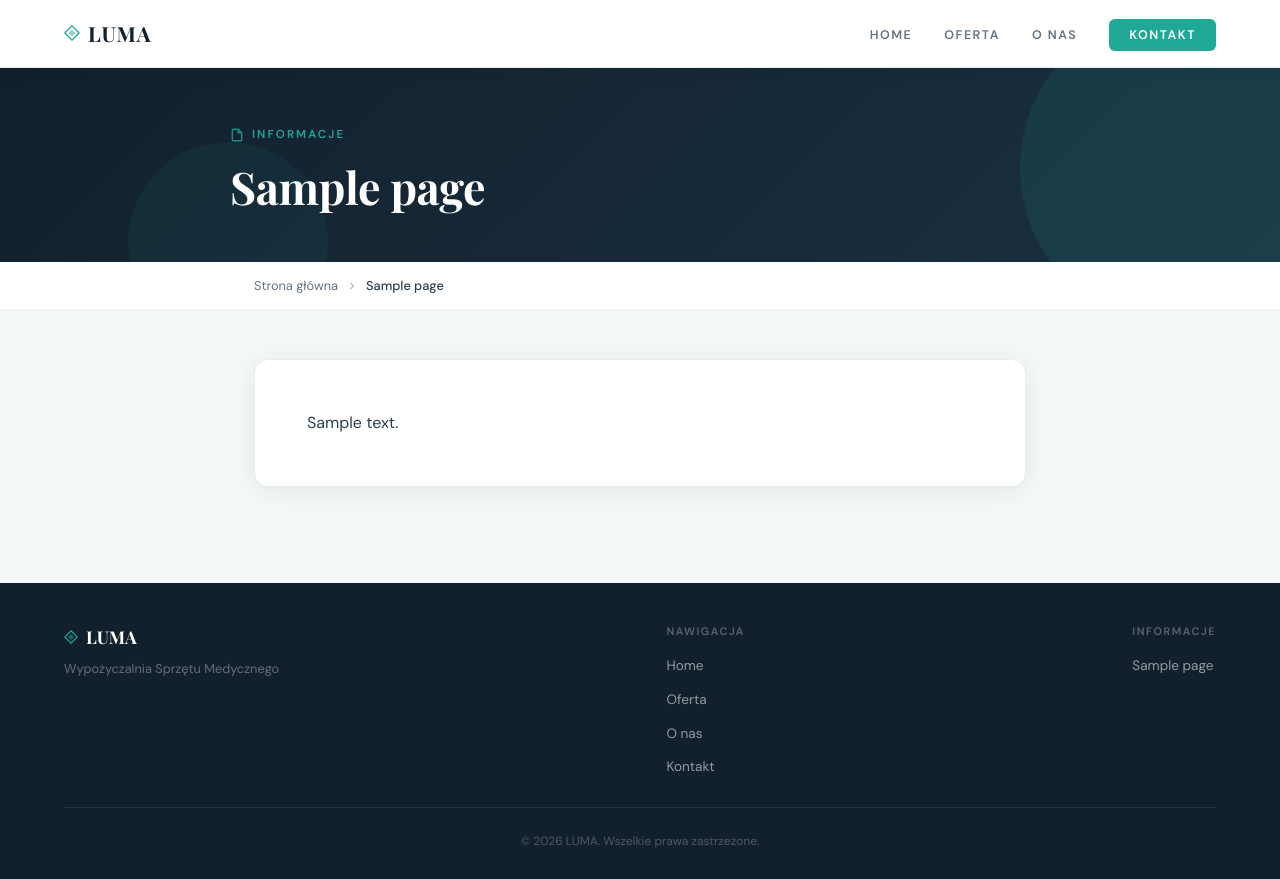
After one commit to RL89pl/medrent, a Django app: a page that uses core/templates/core/page.html in a window 1280 px wide. The commit adds this page. Run offline with Django 5.2, Linux system fonts and the light colour scheme; data comes from the database, SQL or seed files in the repository; tables that the repository leaves empty hold one stand-in row (values such as "Sample post"); some libraries are stand-ins or nearby versions.

Commit message:
add Page model and implement footer page links in templates

```diff
--- a/MedRent/settings.py
+++ b/MedRent/settings.py
@@ -76,6 +76,7 @@ TEMPLATES = [
                 'django.template.context_processors.request',
                 'django.contrib.auth.context_processors.auth',
                 'django.contrib.messages.context_processors.messages',
+                'core.context_processors.footer_pages',
             ],
         },
     },
--- /dev/null
+++ b/core/context_processors.py
@@ -0,0 +1,7 @@
+from .models import Page
+
+
+def footer_pages(request):
+    return {
+        'footer_pages': Page.objects.filter(is_active=True, show_in_footer=True),
+    }
--- /dev/null
+++ b/core/templates/core/page.html
@@ -0,0 +1,499 @@
+<!DOCTYPE html>
+<html lang="pl">
+<head>
+<meta charset="UTF-8">
+<meta name="viewport" content="width=device-width, initial-scale=1.0">
+<title>{{ page.title }} – LUMA</title>
+{% if page.meta_description %}<meta name="description" content="{{ page.meta_description }}">{% endif %}
+<meta property="og:type" content="website">
+<meta property="og:title" content="{{ page.title }} – LUMA">
+{% if page.meta_description %}<meta property="og:description" content="{{ page.meta_description }}">{% endif %}
+{% if site_settings.favicon %}<link rel="icon" href="{{ site_settings.favicon.url }}">
+<link rel="apple-touch-icon" href="{{ site_settings.favicon.url }}">{% endif %}
+<link rel="preconnect" href="https://fonts.googleapis.com">
+<link rel="preconnect" href="https://fonts.gstatic.com" crossorigin>
+<link href="https://fonts.googleapis.com/css2?family=Playfair+Display:wght@400;600;700;900&family=DM+Sans:wght@300;400;500;600&display=swap" rel="stylesheet">
+<style>
+  *, *::before, *::after { box-sizing: border-box; margin: 0; padding: 0; }
+
+  :root {
+    --teal: #1fa896;
+    --teal-dark: #167a6d;
+    --teal-light: #e8f7f5;
+    --teal-mid: #c2ede8;
+    --navy: #12202e;
+    --text: #2c3e50;
+    --text-muted: #637381;
+    --bg: #f5f8f8;
+    --border: #e2eeec;
+    --shadow: 0 4px 24px rgba(18,32,46,0.08);
+    --radius: 14px;
+  }
+
+  html { scroll-behavior: smooth; }
+
+  body {
+    font-family: 'DM Sans', sans-serif;
+    color: var(--text);
+    background: var(--bg);
+    line-height: 1.6;
+    overflow-x: hidden;
+  }
+
+  /* ── NAVBAR ── */
+  #navbar {
+    position: fixed;
+    top: 0; left: 0; right: 0;
+    z-index: 1000;
+    background: rgba(255,255,255,0.97);
+    backdrop-filter: blur(12px);
+    border-bottom: 1px solid var(--border);
+    box-shadow: 0 2px 16px rgba(18,32,46,0.06);
+    height: 68px;
+  }
+  .nav-inner {
+    max-width: 1200px;
+    margin: 0 auto;
+    padding: 0 24px;
+    height: 100%;
+    display: flex;
+    align-items: center;
+    justify-content: space-between;
+  }
+  .nav-logo {
+    display: flex;
+    align-items: center;
+    gap: 8px;
+    text-decoration: none;
+    font-family: 'Playfair Display', serif;
+    font-size: 1.3rem;
+    font-weight: 700;
+    color: var(--navy);
+    letter-spacing: 0.04em;
+  }
+  .nav-logo svg { color: var(--teal); }
+  .site-logo-img { height: 40px; width: auto; object-fit: contain; }
+  .site-logo-img--footer { height: 32px; }
+  .nav-links { display: flex; align-items: center; gap: 32px; list-style: none; }
+  .nav-links a {
+    text-decoration: none;
+    font-size: 0.78rem;
+    font-weight: 600;
+    letter-spacing: 0.12em;
+    color: var(--text-muted);
+    text-transform: uppercase;
+    transition: color .2s;
+  }
+  .nav-links a:hover { color: var(--teal); }
+  .nav-cta {
+    background: var(--teal) !important;
+    color: #fff !important;
+    padding: 8px 20px;
+    border-radius: 6px;
+    transition: background .2s !important;
+  }
+  .nav-cta:hover { background: var(--teal-dark) !important; }
+  .hamburger { display: none; flex-direction: column; gap: 5px; cursor: pointer; background: none; border: none; padding: 4px; }
+  .hamburger span { display: block; width: 24px; height: 2px; background: var(--navy); border-radius: 2px; transition: .3s; }
+  .mobile-menu { display: none; position: fixed; top: 68px; left: 0; right: 0; background: #fff; border-bottom: 1px solid var(--border); padding: 20px 24px; z-index: 999; box-shadow: 0 8px 24px rgba(0,0,0,0.1); }
+  .mobile-menu.open { display: block; }
+  .mobile-menu a { display: block; padding: 14px 0; text-decoration: none; font-size: 0.9rem; font-weight: 600; letter-spacing: 0.1em; text-transform: uppercase; color: var(--text); border-bottom: 1px solid var(--border); transition: color .2s; }
+  .mobile-menu a:last-child { border-bottom: none; }
+  .mobile-menu a:hover { color: var(--teal); }
+  @media (max-width: 800px) {
+    .nav-links { display: none; }
+    .hamburger { display: flex; }
+  }
+
+  /* ── HERO BANNER ── */
+  .page-hero {
+    margin-top: 68px;
+    background: linear-gradient(135deg, var(--navy) 0%, #1a3040 100%);
+    padding: 56px 24px 48px;
+    position: relative;
+    overflow: hidden;
+  }
+  .page-hero::before {
+    content: '';
+    position: absolute;
+    top: -60px; right: -60px;
+    width: 320px; height: 320px;
+    border-radius: 50%;
+    background: rgba(31,168,150,0.12);
+  }
+  .page-hero::after {
+    content: '';
+    position: absolute;
+    bottom: -80px; left: 10%;
+    width: 200px; height: 200px;
+    border-radius: 50%;
+    background: rgba(31,168,150,0.07);
+  }
+  .page-hero-inner {
+    max-width: 820px;
+    margin: 0 auto;
+    position: relative;
+    z-index: 1;
+  }
+  .page-hero-eyebrow {
+    display: inline-flex;
+    align-items: center;
+    gap: 8px;
+    font-size: 0.72rem;
+    font-weight: 700;
+    letter-spacing: 0.18em;
+    text-transform: uppercase;
+    color: var(--teal);
+    margin-bottom: 16px;
+  }
+  .page-hero-eyebrow svg { opacity: 0.8; }
+  .page-hero h1 {
+    font-family: 'Playfair Display', serif;
+    font-size: clamp(1.8rem, 4vw, 2.8rem);
+    font-weight: 700;
+    color: #fff;
+    line-height: 1.2;
+    letter-spacing: -0.01em;
+  }
+
+  /* ── BREADCRUMB ── */
+  .breadcrumb-bar {
+    background: #fff;
+    border-bottom: 1px solid var(--border);
+    padding: 14px 0;
+  }
+  .breadcrumb {
+    max-width: 820px;
+    margin: 0 auto;
+    padding: 0 24px;
+    display: flex;
+    align-items: center;
+    gap: 8px;
+    font-size: 0.8rem;
+    color: var(--text-muted);
+    flex-wrap: wrap;
+  }
+  .breadcrumb a { color: var(--text-muted); text-decoration: none; transition: color .2s; }
+  .breadcrumb a:hover { color: var(--teal); }
+  .breadcrumb svg { flex-shrink: 0; opacity: 0.5; }
+  .breadcrumb .current { color: var(--text); font-weight: 500; }
+
+  /* ── CONTENT CARD ── */
+  .page-wrapper {
+    max-width: 820px;
+    margin: 48px auto 96px;
+    padding: 0 24px;
+  }
+  .page-card {
+    background: #fff;
+    border: 1px solid var(--border);
+    border-radius: var(--radius);
+    padding: 48px 52px;
+    box-shadow: var(--shadow);
+  }
+
+  /* ── RICH TEXT CONTENT ── */
+  .page-content { color: var(--text); line-height: 1.85; }
+
+  .page-content h2 {
+    font-family: 'Playfair Display', serif;
+    font-size: 1.45rem;
+    font-weight: 700;
+    color: var(--navy);
+    margin: 36px 0 14px;
+    padding-bottom: 10px;
+    border-bottom: 2px solid var(--teal-mid);
+  }
+  .page-content h2:first-child { margin-top: 0; }
+
+  .page-content h3 {
+    font-family: 'Playfair Display', serif;
+    font-size: 1.1rem;
+    font-weight: 700;
+    color: var(--navy);
+    margin: 28px 0 10px;
+  }
+
+  .page-content p {
+    font-size: 0.95rem;
+    color: var(--text-muted);
+    margin-bottom: 16px;
+  }
+
+  .page-content ul, .page-content ol {
+    padding-left: 24px;
+    margin-bottom: 16px;
+  }
+  .page-content li {
+    font-size: 0.95rem;
+    color: var(--text-muted);
+    margin-bottom: 8px;
+    line-height: 1.7;
+  }
+  .page-content ul li::marker { color: var(--teal); }
+
+  .page-content strong { color: var(--text); font-weight: 600; }
+  .page-content em { font-style: italic; }
+
+  .page-content a {
+    color: var(--teal);
+    text-decoration: underline;
+    text-decoration-color: var(--teal-mid);
+    text-underline-offset: 3px;
+    transition: color .2s;
+  }
+  .page-content a:hover { color: var(--teal-dark); }
+
+  .page-content blockquote {
+    border-left: 3px solid var(--teal);
+    margin: 24px 0;
+    padding: 16px 20px;
+    background: var(--teal-light);
+    border-radius: 0 8px 8px 0;
+    font-size: 0.95rem;
+    color: var(--teal-dark);
+  }
+
+  .page-content hr {
+    border: none;
+    border-top: 1px solid var(--border);
+    margin: 32px 0;
+  }
+
+  /* ── OTHER PAGES ── */
+  .other-pages {
+    margin-top: 40px;
+    padding-top: 32px;
+    border-top: 1px solid var(--border);
+  }
+  .other-pages-label {
+    font-size: 0.7rem;
+    font-weight: 700;
+    letter-spacing: 0.16em;
+    text-transform: uppercase;
+    color: var(--text-muted);
+    margin-bottom: 14px;
+  }
+  .other-pages-list {
+    display: flex;
+    flex-wrap: wrap;
+    gap: 10px;
+    list-style: none;
+  }
+  .other-pages-list a {
+    display: inline-flex;
+    align-items: center;
+    gap: 6px;
+    padding: 8px 16px;
+    border: 1.5px solid var(--border);
+    border-radius: 8px;
+    font-size: 0.82rem;
+    font-weight: 600;
+    color: var(--text-muted);
+    text-decoration: none;
+    transition: border-color .2s, color .2s, background .2s;
+  }
+  .other-pages-list a:hover {
+    border-color: var(--teal);
+    color: var(--teal);
+    background: var(--teal-light);
+  }
+  .other-pages-list a.active {
+    border-color: var(--teal);
+    background: var(--teal-light);
+    color: var(--teal-dark);
+  }
+
+  /* ── FOOTER ── */
+  footer {
+    background: var(--navy);
+    color: rgba(255,255,255,0.5);
+    padding: 40px 0 28px;
+  }
+  .footer-inner {
+    max-width: 1200px;
+    margin: 0 auto;
+    padding: 0 24px;
+  }
+  .footer-top {
+    display: flex;
+    align-items: flex-start;
+    justify-content: space-between;
+    flex-wrap: wrap;
+    gap: 32px;
+    padding-bottom: 28px;
+    border-bottom: 1px solid rgba(255,255,255,0.08);
+    margin-bottom: 24px;
+  }
+  .footer-logo {
+    display: flex;
+    align-items: center;
+    gap: 8px;
+    font-family: 'Playfair Display', serif;
+    font-size: 1.1rem;
+    font-weight: 700;
+    color: #fff;
+    text-decoration: none;
+    margin-bottom: 8px;
+  }
+  .footer-logo svg { color: var(--teal); }
+  .footer-tagline { font-size: 0.8rem; color: rgba(255,255,255,0.35); }
+  .footer-nav-label {
+    font-size: 0.68rem;
+    font-weight: 700;
+    letter-spacing: 0.14em;
+    text-transform: uppercase;
+    color: rgba(255,255,255,0.3);
+    margin-bottom: 12px;
+  }
+  .footer-nav-list { list-style: none; display: flex; flex-direction: column; gap: 8px; }
+  .footer-nav-list a {
+    font-size: 0.85rem;
+    color: rgba(255,255,255,0.55);
+    text-decoration: none;
+    transition: color .2s;
+  }
+  .footer-nav-list a:hover { color: var(--teal); }
+  .footer-copy { font-size: 0.75rem; color: rgba(255,255,255,0.25); text-align: center; }
+
+  @media (max-width: 640px) {
+    .page-card { padding: 32px 24px; }
+    .footer-top { flex-direction: column; gap: 24px; }
+  }
+</style>
+</head>
+<body>
+
+<!-- NAVBAR -->
+<nav id="navbar">
+  <div class="nav-inner">
+    <a href="/" class="nav-logo">
+      {% if site_settings.logo %}
+        <img src="{{ site_settings.logo.url }}" alt="LUMA" class="site-logo-img">
+      {% else %}
+        <svg width="16" height="16" viewBox="0 0 18 18" fill="none">
+          <path d="M9 1L17 9L9 17L1 9L9 1Z" stroke="currentColor" stroke-width="1.5" fill="none"/>
+          <path d="M9 5L13 9L9 13L5 9L9 5Z" fill="currentColor" opacity="0.5"/>
+        </svg>
+        LUMA
+      {% endif %}
+    </a>
+    <ul class="nav-links">
+      <li><a href="/">Home</a></li>
+      <li><a href="{% url 'oferta' %}">Oferta</a></li>
+      <li><a href="/#o-nas">O nas</a></li>
+      <li><a href="/#kontakt" class="nav-cta">Kontakt</a></li>
+    </ul>
+    <button class="hamburger" id="hamburger" aria-label="Menu">
+      <span></span><span></span><span></span>
+    </button>
+  </div>
+</nav>
+<div class="mobile-menu" id="mobileMenu">
+  <a href="/">Home</a>
+  <a href="{% url 'oferta' %}">Oferta</a>
+  <a href="/#o-nas">O nas</a>
+  <a href="/#kontakt">Kontakt</a>
+</div>
+
+<!-- HERO -->
+<div class="page-hero">
+  <div class="page-hero-inner">
+    <p class="page-hero-eyebrow">
+      <svg width="14" height="14" viewBox="0 0 24 24" fill="none" stroke="currentColor" stroke-width="2.5">
+        <path d="M14 2H6a2 2 0 00-2 2v16a2 2 0 002 2h12a2 2 0 002-2V8z"/>
+        <polyline points="14 2 14 8 20 8"/>
+      </svg>
+      Informacje
+    </p>
+    <h1>{{ page.title }}</h1>
+  </div>
+</div>
+
+<!-- BREADCRUMB -->
+<div class="breadcrumb-bar">
+  <nav class="breadcrumb" aria-label="Nawigacja">
+    <a href="/">Strona główna</a>
+    <svg width="12" height="12" viewBox="0 0 24 24" fill="none" stroke="currentColor" stroke-width="2.5"><path d="M9 18l6-6-6-6"/></svg>
+    <span class="current">{{ page.title }}</span>
+  </nav>
+</div>
+
+<!-- CONTENT -->
+<div class="page-wrapper">
+  <article class="page-card">
+    <div class="page-content">
+      {{ page.content|safe }}
+    </div>
+
+    {% if footer_pages|length > 1 %}
+    <div class="other-pages">
+      <p class="other-pages-label">Inne strony informacyjne</p>
+      <ul class="other-pages-list">
+        {% for p in footer_pages %}
+        <a href="{{ p.get_absolute_url }}" {% if p.slug == page.slug %}class="active"{% endif %}>
+          <svg width="13" height="13" viewBox="0 0 24 24" fill="none" stroke="currentColor" stroke-width="2.5">
+            <path d="M14 2H6a2 2 0 00-2 2v16a2 2 0 002 2h12a2 2 0 002-2V8z"/>
+            <polyline points="14 2 14 8 20 8"/>
+          </svg>
+          {{ p.title }}
+        </a>
+        {% endfor %}
+      </ul>
+    </div>
+    {% endif %}
+  </article>
+</div>
+
+<!-- FOOTER -->
+<footer>
+  <div class="footer-inner">
+    <div class="footer-top">
+      <div>
+        <a href="/" class="footer-logo">
+          {% if site_settings.logo %}
+            <img src="{{ site_settings.logo.url }}" alt="LUMA" class="site-logo-img site-logo-img--footer">
+          {% else %}
+            <svg width="14" height="14" viewBox="0 0 18 18" fill="none">
+              <path d="M9 1L17 9L9 17L1 9L9 1Z" stroke="currentColor" stroke-width="1.5" fill="none"/>
+              <path d="M9 5L13 9L9 13L5 9L9 5Z" fill="currentColor" opacity="0.5"/>
+            </svg>
+            LUMA
+          {% endif %}
+        </a>
+        <p class="footer-tagline">Wypożyczalnia Sprzętu Medycznego</p>
+      </div>
+      <div>
+        <p class="footer-nav-label">Nawigacja</p>
+        <ul class="footer-nav-list">
+          <li><a href="/">Home</a></li>
+          <li><a href="{% url 'oferta' %}">Oferta</a></li>
+          <li><a href="/#o-nas">O nas</a></li>
+          <li><a href="/#kontakt">Kontakt</a></li>
+        </ul>
+      </div>
+      {% if footer_pages %}
+      <div>
+        <p class="footer-nav-label">Informacje</p>
+        <ul class="footer-nav-list">
+          {% for p in footer_pages %}
+          <li><a href="{{ p.get_absolute_url }}">{{ p.title }}</a></li>
+          {% endfor %}
+        </ul>
+      </div>
+      {% endif %}
+    </div>
+    <p class="footer-copy">© 2026 LUMA. Wszelkie prawa zastrzeżone.</p>
+  </div>
+</footer>
+
+<script>
+  const hamburger = document.getElementById('hamburger');
+  const mobileMenu = document.getElementById('mobileMenu');
+  hamburger.addEventListener('click', () => mobileMenu.classList.toggle('open'));
+  document.querySelectorAll('.mobile-menu a').forEach(a => {
+    a.addEventListener('click', () => mobileMenu.classList.remove('open'));
+  });
+</script>
+</body>
+</html>
--- a/core/urls.py
+++ b/core/urls.py
@@ -6,4 +6,5 @@ urlpatterns = [
     path('oferta/', views.oferta, name='oferta'),
     path('produkt/<slug:slug>/', views.product_detail, name='product_detail'),
     path('szukaj/', views.search_ajax, name='search_ajax'),
+    path('strony/<slug:slug>/', views.page_detail, name='page_detail'),
 ]
--- a/core/views.py
+++ b/core/views.py
@@ -1,7 +1,7 @@
 from django.shortcuts import render, get_object_or_404
 from django.http import JsonResponse, HttpResponse
 from django.db.models import Q
-from .models import Product, Category, SiteSettings, ContactMessage
+from .models import Product, Category, SiteSettings, ContactMessage, Page
 
 
 def _build_category_groups(qs):
@@ -105,6 +105,14 @@ def product_detail(request, slug):
     })
 
 
+def page_detail(request, slug):
+    page = get_object_or_404(Page, slug=slug, is_active=True)
+    return render(request, 'core/page.html', {
+        'page': page,
+        'site_settings': SiteSettings.get(),
+    })
+
+
 def robots_txt(request):
     lines = [
         'User-agent: *',
```
Also changed, not shown: core/admin.py (+28 -1 lines), core/models.py (+24 -0 lines), core/templates/core/index.html (+7 -0 lines), core/templates/core/oferta.html (+7 -0 lines), core/templates/core/product_detail.html (+7 -0 lines), core/migrations/0009_page_model.py (added).
